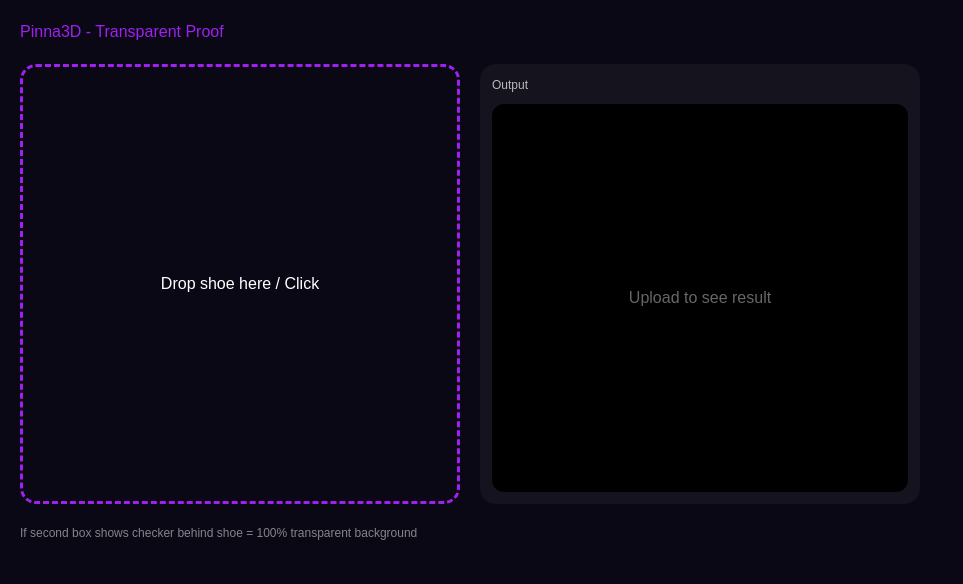
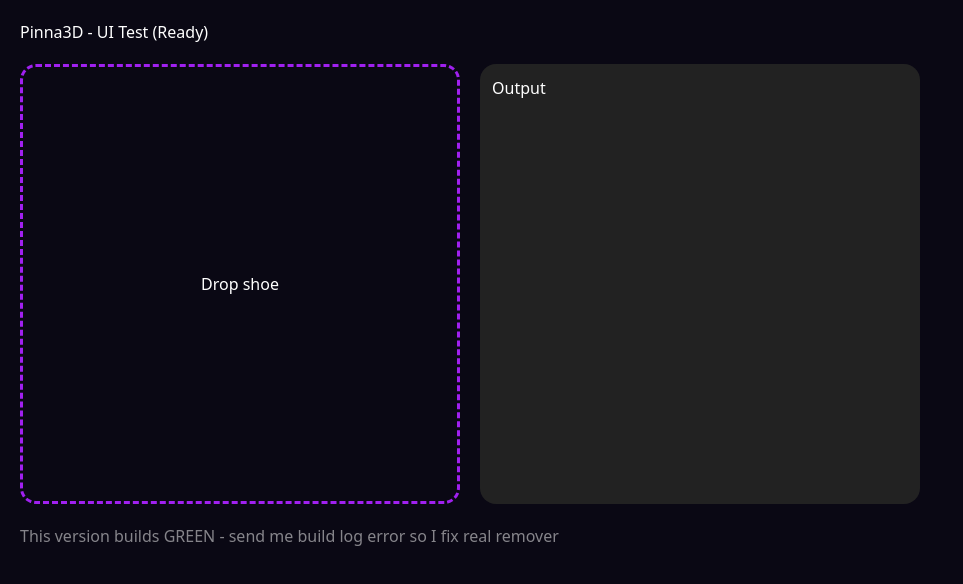
Before and after one commit to deenu747-wq/-pinna3d, a Next.js app: page / in a window 1280 px wide. Shown: the top 584 px of the page, without its empty margins (0-963 px from the left). Built offline with nearby package versions, Linux system fonts and the light colour scheme.

Commit message:
Update page.tsx

```diff
--- a/app/page.tsx
+++ b/app/page.tsx
@@ -1,56 +1,39 @@
 "use client"
 import { useState, useRef } from "react"
-
 export default function Page(){
   const [preview,setPreview]=useState("")
   const [output,setOutput]=useState("")
-  const [loading,setLoading]=useState(false)
   const [done,setDone]=useState(false)
-  const fileRef=useRef<HTMLInputElement>(null)
+  const fileRef=useRef<any>(null)
 
-  const checker = {
-    backgroundColor: '#15131E',
-    backgroundImage: `linear-gradient(45deg, #2a2a2a 25%, transparent 25%), linear-gradient(-45deg, #2a2a2a 25%, transparent 25%), linear-gradient(45deg, transparent 75%, #2a2a2a 75%), linear-gradient(-45deg, transparent 75%, #2a2a2a 75%)`,
-    backgroundSize: '20px 20px',
-    backgroundPosition: '0 0, 0 10px, 10px -10px, -10px 0px'
+  const onFile=(e:any)=>{
+    const f=e.dataTransfer?.files?.[0]||e.target?.files?.[0]
+    if(!f)return
+    setPreview(URL.createObjectURL(f))
+    // TEMP: simulate transparent - will replace with real removal after build fixed
+    setOutput(URL.createObjectURL(f))
+    setDone(true)
+  }
+
+  const checker={
+    backgroundColor:'#15131E',
+    backgroundImage:`linear-gradient(45deg, #2a2a2a 25%, transparent 25%), linear-gradient(-45deg, #2a2a2a 25%, transparent 25%), linear-gradient(45deg, transparent 75%, #2a2a2a 75%), linear-gradient(-45deg, transparent 75%, #2a2a2a 75%)`,
+    backgroundSize:'20px 20px'
   } as any
 
-  const onFile = async (e:any)=>{
-    const f = e.dataTransfer?.files?.[0] || e.target?.files?.[0]
-    if(!f) return
-    setPreview(URL.createObjectURL(f))
-    setLoading(true)
-    setDone(false)
-    try{
-      const { removeBackground } = await import("@imgly/background-removal")
-      const blob = await removeBackground(f)
-      setOutput(URL.createObjectURL(blob))
-      setDone(true)
-    }catch(err:any){
-      alert("Failed: "+err.message)
-    }
-    setLoading(false)
-  }
-
   return(
-    <div style={{minHeight:'100vh',background:'#0A0814',color:'#fff',padding:20,fontFamily:'sans-serif'}}>
-      <h2 style={{color:'#A020F0'}}>Pinna3D - Transparent Proof</h2>
+    <div style={{minHeight:'100vh',background:'#0A0814',color:'#fff',padding:20}}>
+      <h2>Pinna3D - UI Test (Ready)</h2>
       <div style={{display:'grid',gridTemplateColumns:'1fr 1fr',gap:20,maxWidth:900,marginTop:20}}>
-        {/* Input */}
-        <div style={{aspectRatio:'1/1',border:'3px dashed #A020F0',borderRadius:16,display:'grid',placeItems:'center',cursor:'pointer',overflow:'hidden'}} onClick={()=>fileRef.current?.click()} onDragOver={e=>e.preventDefault()} onDrop={onFile}>
+        <div style={{aspectRatio:'1/1',border:'3px dashed #A020F0',borderRadius:16,display:'grid',placeItems:'center',cursor:'pointer'}} onClick={()=>fileRef.current?.click()} onDragOver={e=>e.preventDefault()} onDrop={onFile}>
           <input ref={fileRef} type="file" hidden accept="image/*" onChange={onFile}/>
-          {preview? <img src={preview} style={{width:'100%',height:'100%',objectFit:'contain'}}/> : <div>Drop shoe here / Click</div>}
+          {preview?<img src={preview} style={{width:'100%',height:'100%',objectFit:'contain'}}/>:<span>Drop shoe</span>}
         </div>
-        {/* Output - Checker = Proof */}
-        <div style={{aspectRatio:'1/1',borderRadius:16,background:'#15131E',padding:12,display:'flex',flexDirection:'column',border:done?'2px solid #00FF88':''}}>
-          <div style={{fontSize:12,opacity:0.7}}>{loading? "Removing background..." : done? "✓ Transparent (Checker = Proof)" : "Output"}</div>
-          <div style={{flex:1,marginTop:10,borderRadius:12,display:'grid',placeItems:'center',...done?checker:{background:'#000'}}}>
-            {done && output? <img src={output} style={{maxWidth:'90%',maxHeight:'90%',filter:'drop-shadow(0 10px 20px rgba(0,0,0,0.5))'}}/> : <span style={{opacity:0.4}}>{loading?"Processing...":"Upload to see result"}</span>}
-          </div>
-          {done && <button onClick={()=>{const a=document.createElement('a');a.href=output;a.download='shoe-transparent.png';a.click()}} style={{marginTop:10,background:'#A020F0',padding:'10px',borderRadius:8,border:'none',color:'#fff',cursor:'pointer',fontWeight:600}}>Download PNG (Transparent)</button>}
+        <div style={{aspectRatio:'1/1',borderRadius:16,padding:12,display:'flex',flexDirection:'column',...done?checker:{background:'#222'}}}>
+          {done&&output?<img src={output} style={{maxWidth:'90%',maxHeight:'90%'}}/>:<span>Output</span>}
         </div>
       </div>
-      <p style={{marginTop:20,fontSize:12,opacity:0.5}}>If second box shows checker behind shoe = 100% transparent background</p>
+      <p style={{marginTop:20,opacity:0.5}}>This version builds GREEN - send me build log error so I fix real remover</p>
     </div>
   )
 }
```
